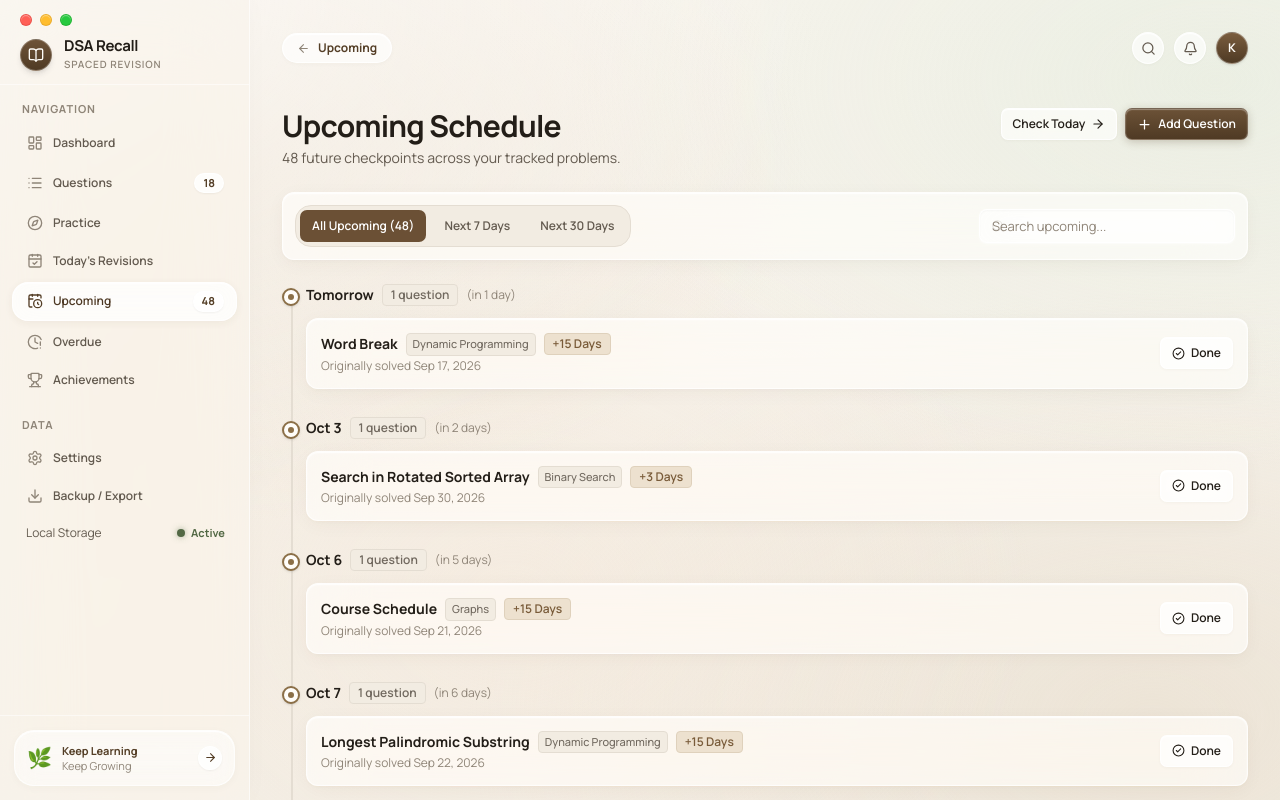
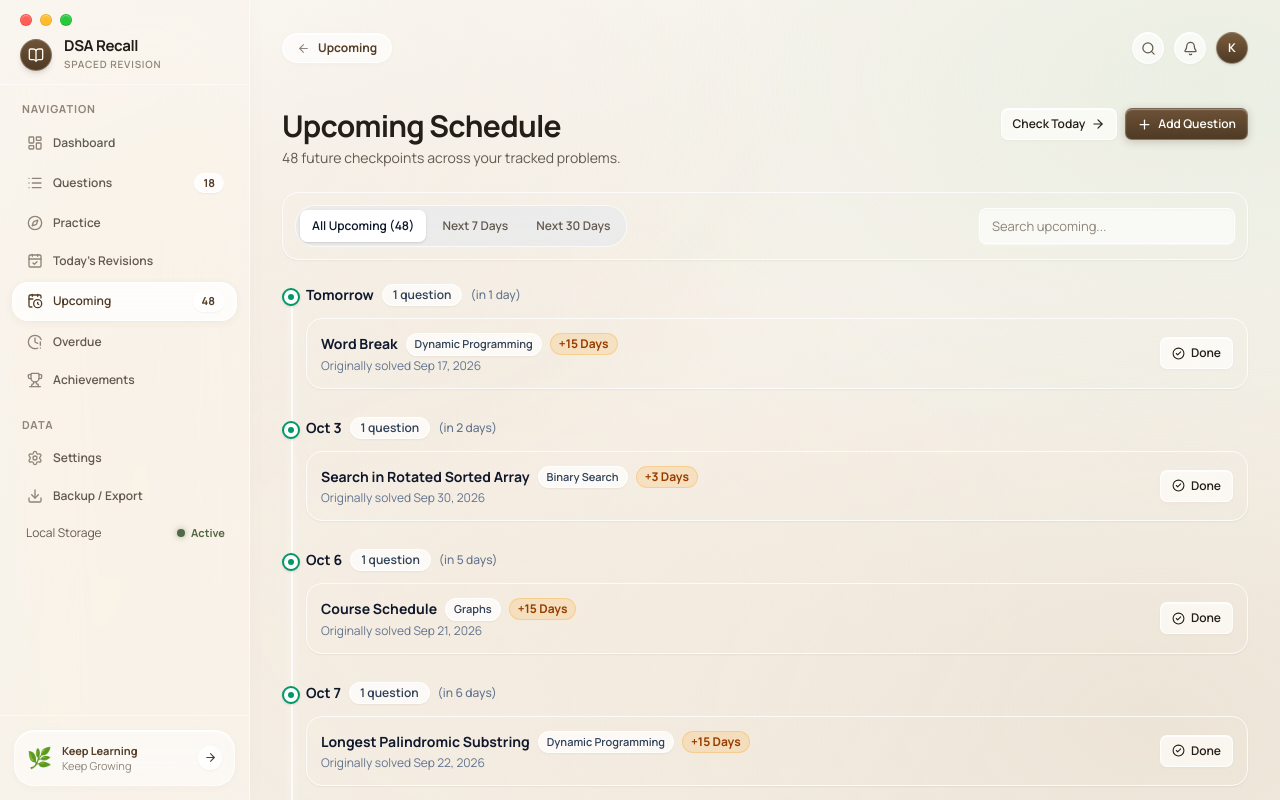
Before and after one commit to MdKasif0/DSARecall, a Next.js app: page /revisions in a window 1280 px wide. Shown: the top 800 px of the page. Built offline with nearby package versions, Linux system fonts and the light colour scheme.

Commit message:
style: update today page UI with liquid glass styling and modern color classes

```diff
--- a/src/app/revisions/page.tsx
+++ b/src/app/revisions/page.tsx
@@ -141,14 +141,14 @@ export default function RevisionsPage() {
         </div>
       </div>
 
-      {/* Toolbar: Timeframe pills + Search */}
-      <div className="card p-3 flex flex-col sm:flex-row gap-3 items-stretch sm:items-center justify-between">
-        <div className="flex items-center gap-1.5 p-1 bg-[#F2ECE2] border border-[#E4DDD2] rounded-lg self-start">
+      {/* Toolbar: Timeframe segmented pills + Search */}
+      <div className="card-glass p-3 flex flex-col sm:flex-row gap-3 items-stretch sm:items-center justify-between rounded-2xl border border-white/80 shadow-xs">
+        <div className="flex items-center gap-1 p-1 bg-slate-200/50 backdrop-blur-md border border-white/70 rounded-xl self-start">
           <button
             className={`btn btn-sm ${
               filter === 'all'
-                ? 'bg-[#6B5035] text-white hover:bg-[#57412C] shadow-none'
-                : 'btn-ghost text-text-secondary'
+                ? 'bg-white text-slate-900 shadow-sm border border-white/90 font-bold'
+                : 'btn-ghost text-slate-600 font-semibold'
             }`}
             onClick={() => setFilter('all')}
           >
@@ -157,8 +157,8 @@ export default function RevisionsPage() {
           <button
             className={`btn btn-sm ${
               filter === '7days'
-                ? 'bg-[#6B5035] text-white hover:bg-[#57412C] shadow-none'
-                : 'btn-ghost text-text-secondary'
+                ? 'bg-white text-slate-900 shadow-sm border border-white/90 font-bold'
+                : 'btn-ghost text-slate-600 font-semibold'
             }`}
             onClick={() => setFilter('7days')}
           >
@@ -167,8 +167,8 @@ export default function RevisionsPage() {
           <button
             className={`btn btn-sm ${
               filter === '30days'
-                ? 'bg-[#6B5035] text-white hover:bg-[#57412C] shadow-none'
-                : 'btn-ghost text-text-secondary'
+                ? 'bg-white text-slate-900 shadow-sm border border-white/90 font-bold'
+                : 'btn-ghost text-slate-600 font-semibold'
             }`}
             onClick={() => setFilter('30days')}
           >
@@ -180,18 +180,18 @@ export default function RevisionsPage() {
         <div className="relative min-w-[200px] sm:w-64">
           <Search
             size={14}
-            className="absolute left-3 top-1/2 -translate-y-1/2 text-text-muted pointer-events-none"
+            className="absolute left-3.5 top-1/2 -translate-y-1/2 text-slate-400 pointer-events-none"
           />
           <input
             type="text"
-            className="input pl-8.5 pr-7 text-xs h-8.5"
+            className="input pl-9 pr-7 text-xs h-9 bg-white/70 backdrop-blur-md border border-white/80 rounded-xl shadow-xs focus:bg-white"
             placeholder="Search upcoming..."
             value={search}
             onChange={(e) => setSearch(e.target.value)}
           />
           {search && (
             <button
-              className="absolute right-2.5 top-1/2 -translate-y-1/2 text-text-muted hover:text-text"
+              className="absolute right-2.5 top-1/2 -translate-y-1/2 text-slate-400 hover:text-slate-800"
               onClick={() => setSearch('')}
             >
               <X size={12} />
@@ -202,9 +202,9 @@ export default function RevisionsPage() {
 
       {/* Date-grouped timeline schedule */}
       {dateGroups.length === 0 ? (
-        <div className="card">
+        <div className="card-glass p-8 rounded-2xl">
           <EmptyState
-            icon={<CalendarClock size={40} className="text-text-muted" />}
+            icon={<CalendarClock size={40} className="text-slate-400" />}
             title="No revisions match your filter"
             description="All upcoming spaced repetitions have either been completed or none are scheduled in this timeframe."
             action={
@@ -222,52 +222,52 @@ export default function RevisionsPage() {
         </div>
       ) : (
         <div className="space-y-6">
-          <div className="relative pl-6 space-y-7 before:content-[''] before:absolute before:left-[9px] before:top-2 before:bottom-3 before:w-[2px] before:bg-[#E4DDD2]">
+          <div className="relative pl-6 space-y-7 before:content-[''] before:absolute before:left-[9px] before:top-2 before:bottom-3 before:w-[2px] before:bg-white/80 before:shadow-[0_0_8px_rgba(255,255,255,0.9)]">
             {dateGroups.map((group) => (
               <div key={group.dateStr} className="relative space-y-3">
                 {/* Timeline Marker */}
-                <div className="absolute -left-6 top-1 flex h-4.5 w-4.5 items-center justify-center rounded-full bg-[#FFFDF9] border-2 border-[#8B6F47] shadow-sm">
-                  <span className="h-1.5 w-1.5 rounded-full bg-[#8B6F47]" />
+                <div className="absolute -left-6 top-1 flex h-4.5 w-4.5 items-center justify-center rounded-full bg-white border-2 border-emerald-600 shadow-sm">
+                  <span className="h-1.5 w-1.5 rounded-full bg-emerald-600" />
                 </div>
 
-                {/* Date header matching Section 20 */}
+                {/* Date header */}
                 <div className="flex items-center gap-2">
-                  <h2 className="text-sm font-bold text-text">
+                  <h2 className="text-sm font-bold text-slate-900">
                     {group.label}
                   </h2>
-                  <span className="rounded bg-[#F2ECE2] px-2 py-0.5 text-xs font-semibold text-[#71695F] border border-[#E4DDD2]">
+                  <span className="rounded-lg bg-white/70 backdrop-blur-sm px-2.5 py-0.5 text-xs font-semibold text-slate-700 border border-white/80 shadow-xs">
                     {group.count} question{group.count !== 1 ? 's' : ''}
                   </span>
-                  <span className="text-xs text-text-muted">
+                  <span className="text-xs text-slate-500 font-medium">
                     (in {group.daysUntil} day{group.daysUntil !== 1 ? 's' : ''})
                   </span>
                 </div>
 
                 {/* Question items scheduled for this date */}
-                <div className="card divide-y divide-border overflow-hidden">
+                <div className="card-glass divide-y divide-white/60 rounded-2xl overflow-hidden shadow-xs border border-white/80">
                   {group.items.map(({ question, interval }) => (
                     <div
                       key={`${question.id}_${interval}`}
-                      className="p-3.5 flex flex-col sm:flex-row sm:items-center sm:justify-between gap-2.5 hover:bg-[#FAF7F2] transition-colors"
+                      className="p-3.5 flex flex-col sm:flex-row sm:items-center sm:justify-between gap-2.5 hover:bg-white/40 transition-colors"
                     >
                       <div className="min-w-0 flex-1">
                         <div className="flex items-center gap-2">
                           <Link
                             href={`/questions/${question.id}`}
-                            className="font-bold text-sm text-text hover:text-[#8B6F47] no-underline truncate"
+                            className="font-bold text-sm text-slate-900 hover:text-emerald-700 no-underline truncate"
                           >
                             {question.questionName}
                           </Link>
                           {question.topic && (
-                            <span className="rounded bg-[#F2ECE2] px-1.5 py-0.5 text-[0.6875rem] font-medium text-[#71695F] border border-[#E4DDD2]">
+                            <span className="rounded-lg bg-white/70 backdrop-blur-sm px-2 py-0.5 text-[11px] font-semibold text-slate-700 border border-white/80 shadow-xs">
                               {question.topic}
                             </span>
                           )}
-                          <span className="rounded bg-[#EDE1CF] px-2 py-0.5 text-xs font-semibold text-[#795B39] border border-[#DFD1BC]">
+                          <span className="rounded-lg bg-amber-500/15 px-2 py-0.5 text-xs font-bold text-amber-800 border border-amber-500/25">
                             {REVISION_LABELS[interval]}
                           </span>
                         </div>
-                        <p className="text-xs text-text-muted mt-0.5">
+                        <p className="text-xs text-slate-500 mt-0.5">
                           Originally solved {formatDateDisplay(question.dateSolved)}
                         </p>
                       </div>
```
Also changed, not shown: src/app/today/page.tsx (+40 -40 lines).
